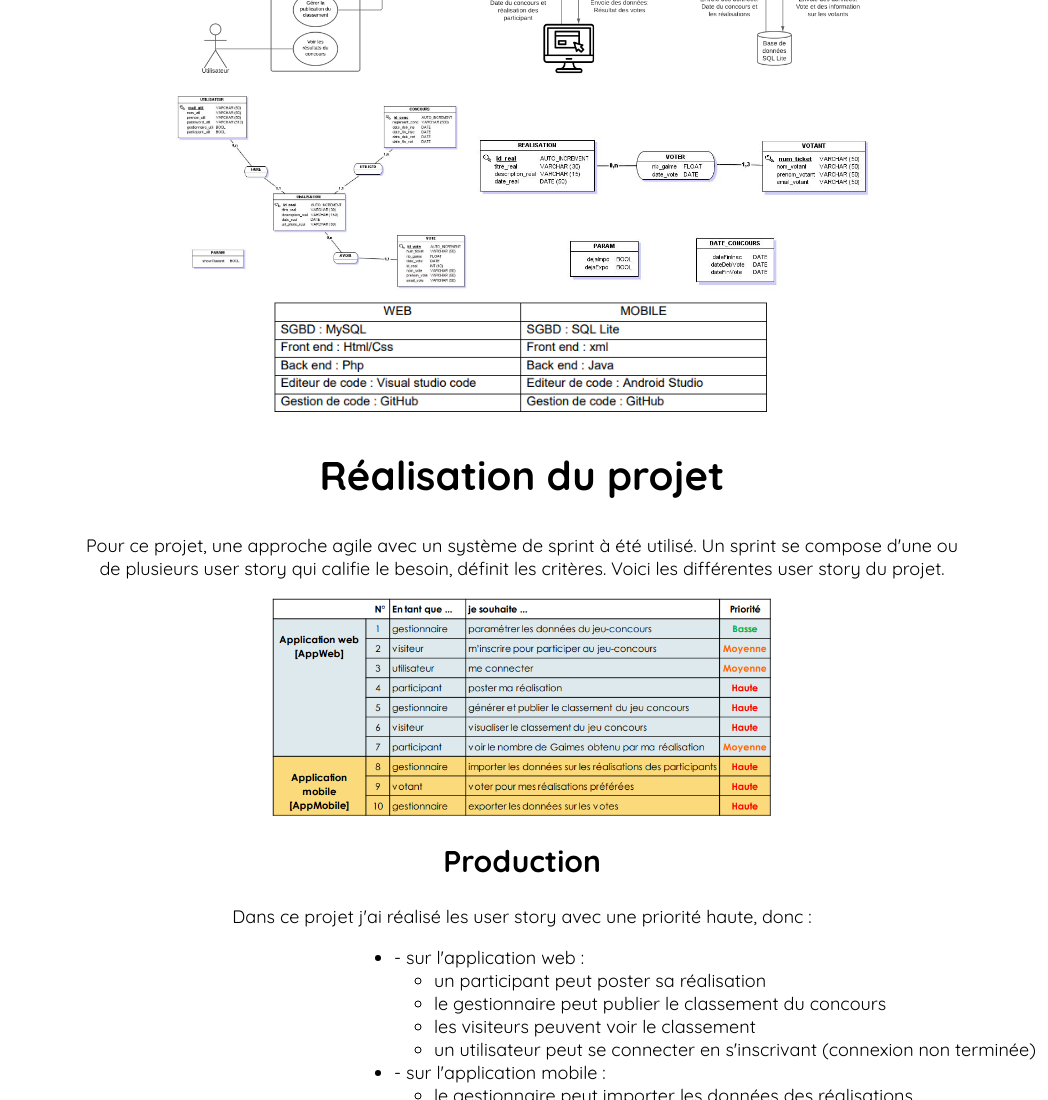
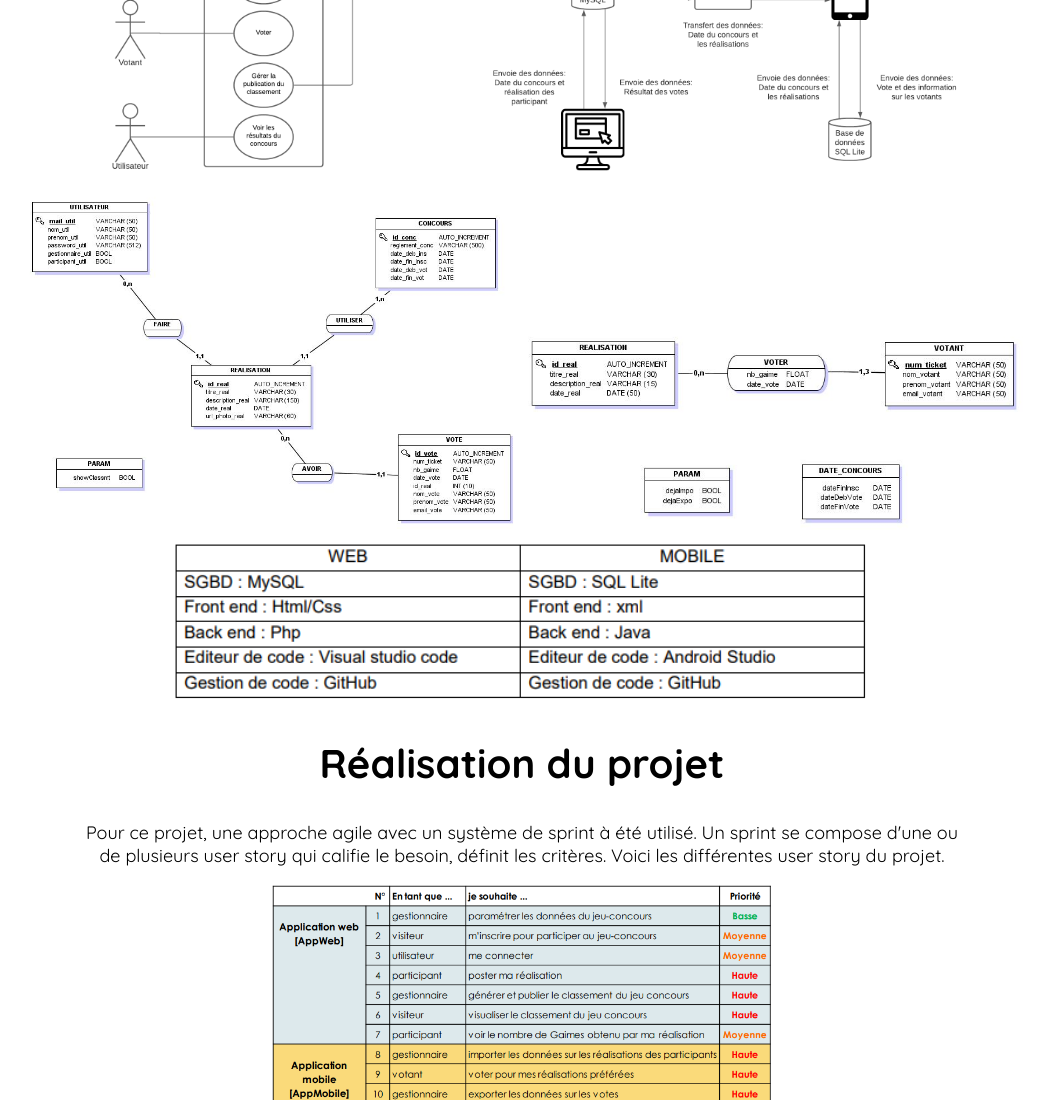
Before and after one commit to ValentinBOSC/ValentinBOSC.github.io, a plain HTML site: page gedimat.html in a window 1280 px wide. Shown: the part 1529-2629 px from the top of the page, without its empty margins (118-1166 px from the left). Drawn offline with nearby package versions, Linux system fonts and the light colour scheme.

Commit message:
Add files via upload

```diff
--- a/gedimat.html
+++ b/gedimat.html
@@ -60,15 +60,15 @@
             Afin de comprendre et répondre au besoin du client, j'ai produit plusieurs réalisations, schémas qui se trouvent ci-dessous.
         </p>
         <div class="imge1">
-            <img src="/img/Diagramme classe.png" alt="Diagramme"width="300">
-            <img src="/img/schemasolu.png" alt="schema" width="400">
+            <img src="/img/Diagramme classe.png" alt="Diagramme"width="400">
+            <img src="/img/schemasolu.png" alt="schema" width="500">
         </div>
         <div class="imge2">
-            <img src="/img/MCD_Gedimat_MySQL.JPG" alt="MCD_Gedimat_MySQL"width="300">
-            <img src="/img/MCD_Gedimat_SQLLite.JPG" alt="MCD_Gedimat_SQLLite" width="400">
+            <img src="/img/MCD_Gedimat_MySQL.JPG" alt="MCD_Gedimat_MySQL"width="500">
+            <img src="/img/MCD_Gedimat_SQLLite.JPG" alt="MCD_Gedimat_SQLLite" width="500">
         </div>
 
-        <img class="myImg" src="/img/table.png" alt="Tableau"width="500">
+        <img class="myImg" src="/img/table.png" alt="Tableau"width="700">
 
         <h2 class="myH2">Réalisation du projet</h2>
         <p class="myP">
```
